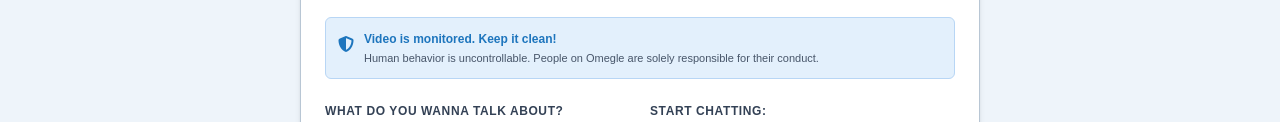
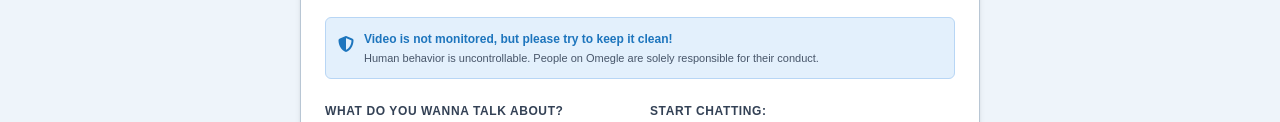
Before and after one commit to MrDumplings33/OmegleRecreation, a plain HTML site: page index.html in a window 1280 px wide. Shown: the part 357-479 px from the top of the page. Drawn offline with nearby package versions, Linux system fonts and the light colour scheme; no server answers.

Commit message:
Update warning message in index.html

```diff
--- a/index.html
+++ b/index.html
@@ -196,7 +196,7 @@
         <div class="bg-[#e3f0fc] border border-[#b8d6f5] rounded-md p-3 text-xs text-[#1e5080] font-medium leading-normal flex items-start gap-2.5">
           <i class="fas fa-shield-halved text-base text-[#1d75bd] mt-0.5"></i>
           <div>
-            <strong class="font-bold text-[#1d75bd]">Video is monitored. Keep it clean!</strong>
+            <strong class="font-bold text-[#1d75bd]">Video is not monitored, but please try to keep it clean!</strong>
             <p class="text-[11px] text-slate-600 mt-0.5">Human behavior is uncontrollable. People on Omegle are solely responsible for their conduct.</p>
           </div>
         </div>
```
